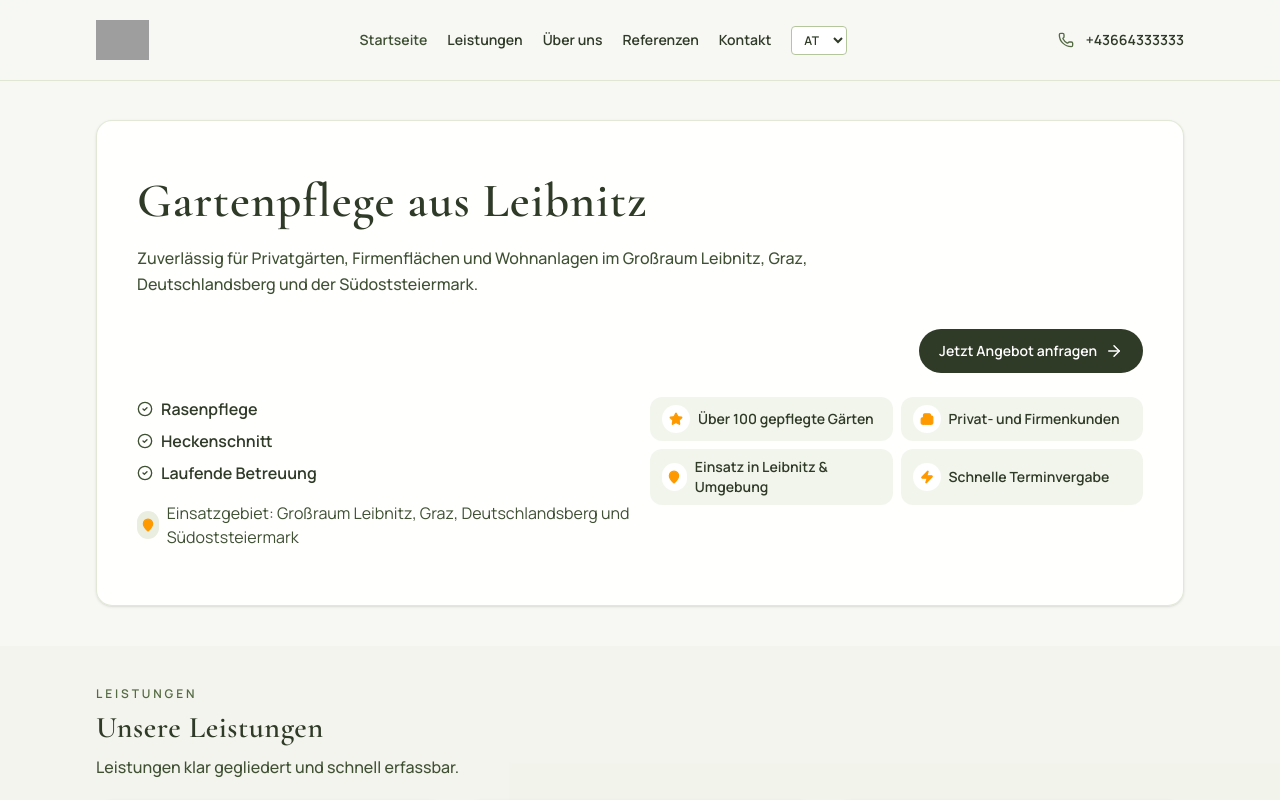
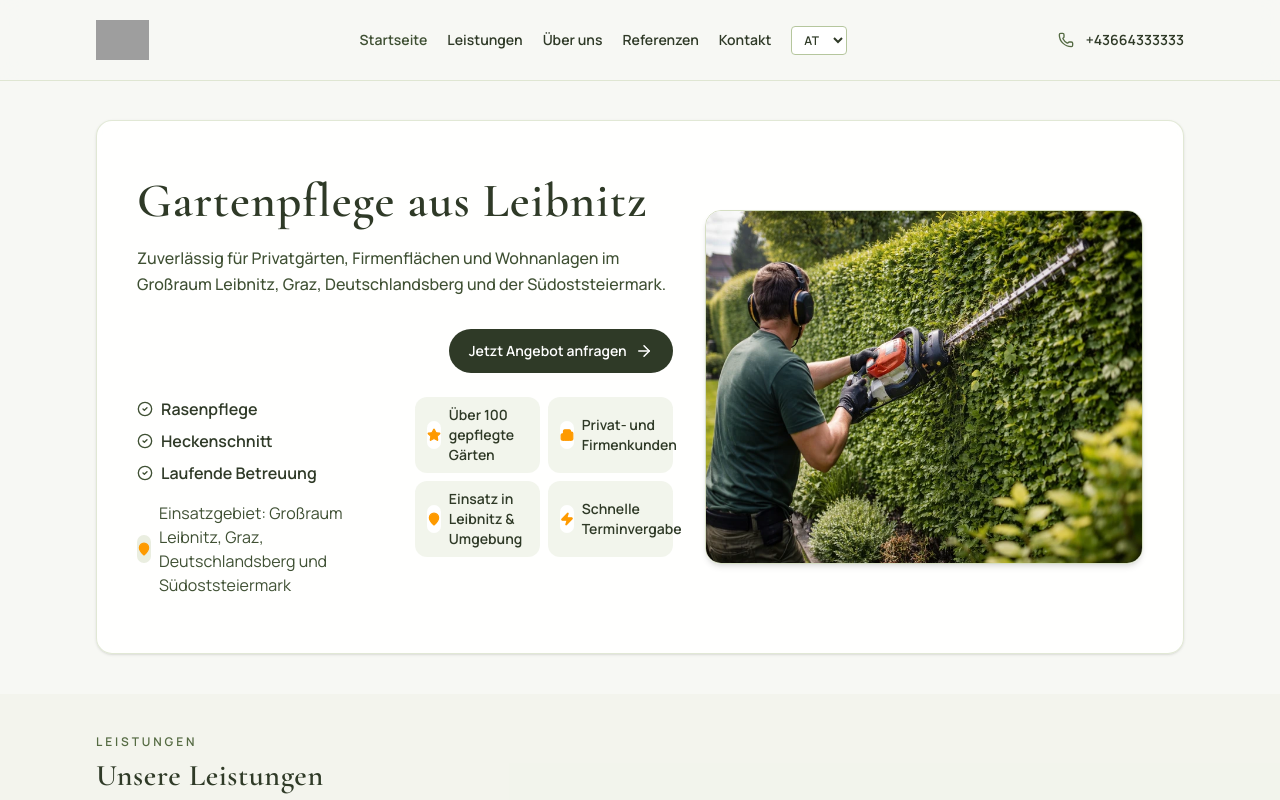
Before and after one commit to tipicoUEFN/gartenfirma, a React (Vite) app: page / in a window 1280 px wide. Shown: the top 800 px of the page. Built offline with nearby package versions, Linux system fonts and the light colour scheme; grey boxes are pictures that could not be loaded.

Commit message:
home: restore hero image slider in main hero card

```diff
--- a/src/pages/HomePage.jsx
+++ b/src/pages/HomePage.jsx
@@ -2,6 +2,7 @@ import { ArrowRight, Building2, CalendarCheck, CheckCircle2, Clock3, Flower2, Le
 import { useTranslation } from 'react-i18next'
 import { Link } from 'react-router-dom'
 import CTASection from '../components/CTASection'
+import HeroSlider from '../components/HeroSlider'
 import LocalBusinessSchema from '../components/LocalBusinessSchema'
 import PageHero from '../components/PageHero'
 import ReferenceCard from '../components/ReferenceCard'
@@ -11,7 +12,7 @@ import ServiceCard from '../components/ServiceCard'
 import TrustCard from '../components/TrustCard'
 import { businessData } from '../config/businessData'
 import { locationPages } from '../config/locationPages'
-import { referenceProjects } from '../config/imageLibrary'
+import { heroSlides, referenceProjects } from '../config/imageLibrary'
 
 function HomePage() {
   const { t } = useTranslation()
@@ -117,6 +118,7 @@ function HomePage() {
         eyebrow=""
         title={t('homeExtras.heroTitle')}
         text={t('homeExtras.heroText')}
+        imageContent={<HeroSlider slides={heroSlides} />}
       >
         <div className="space-y-6">
           <div className="flex justify-end">
```
